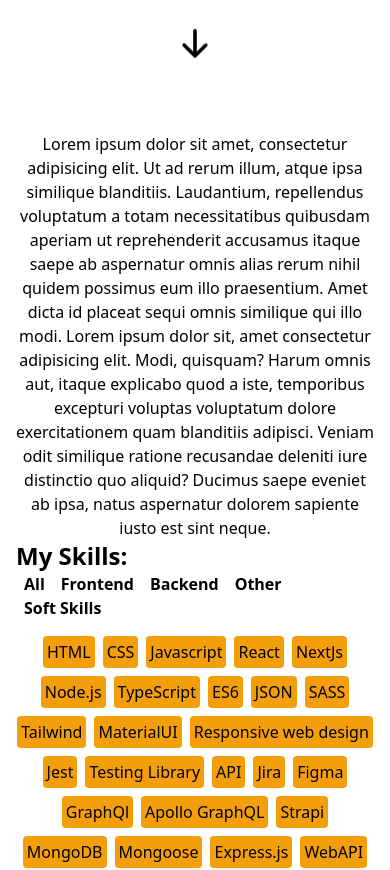
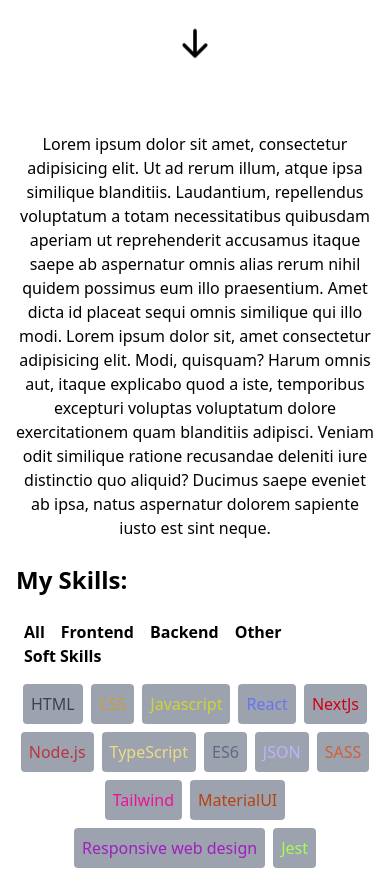
Before and after one commit to smarthulala/personalPortfolio, a Next.js app: page / in a window 390 px wide. Shown: the part 940-1810 px from the top of the page. Built offline with nearby package versions, Linux system fonts and the light colour scheme.

Commit message:
refactor

```diff
--- a/src/components/About.tsx
+++ b/src/components/About.tsx
@@ -13,9 +13,18 @@ export default function About() {
   console.log(selectedCategory)
   console.log(filteredSkills)
 
+  const getRandomColor = () => {
+    const letters = '0123456789ABCDEF'
+    let color = '#'
+    for (let i = 0; i < 6; i++) {
+      color += letters[Math.floor(Math.random() * 16)]
+    }
+    return color
+  }
+
   return (
-    <div className='md:flex mb-10 w-screen md:px-24 px-4'>
-      <div className='md:w-1/2 text-center md:text-left'>
+    <div className='md:flex justify-center mb-10 w-screen gap-4 md:px-24 px-4'>
+      <div className='md:w-1/3 text-center md:text-left'>
         Lorem ipsum dolor sit amet, consectetur adipisicing elit. Ut ad rerum
         illum, atque ipsa similique blanditiis. Laudantium, repellendus
         voluptatum a totam necessitatibus quibusdam aperiam ut reprehenderit
@@ -29,9 +38,8 @@ export default function About() {
         natus aspernatur dolorem sapiente iusto est sint neque.
       </div>
       <div className='flex flex-col gap-4 md:w-1/2'>
-        <div className='md:flex'>
-          <div className='text-2xl font-bold'>My Skills:</div>
-
+        <div className='md:flex justify-between md:my-4'>
+          <div className='my-6 md:my-0 text-2xl font-bold'>My Skills:</div>
           {skillCategories.map((category, idx) => {
             return (
               <button
@@ -50,7 +58,8 @@ export default function About() {
           {filteredSkills.map((skill, index) => (
             <div
               key={index}
-              className=' bg-amber-500 rounded hover:scale-105 duration-300 text-center p-1'
+              className='bg-gray-400 rounded hover:scale-105 duration-300 text-center p-2'
+              style={{ color: getRandomColor() }}
             >
               {skill.title}
             </div>
--- a/src/components/Data.tsx
+++ b/src/components/Data.tsx
@@ -42,9 +42,9 @@ export const skills = [
 ]
 
 export const skillCategories = [
-  { label: 'All', className: 'button' },
-  { label: 'Frontend', className: 'button' },
-  { label: 'Backend', className: 'button' },
-  { label: 'Other', className: 'button' },
-  { label: 'Soft Skills', className: 'button' },
+  { label: 'All' },
+  { label: 'Frontend' },
+  { label: 'Backend' },
+  { label: 'Other' },
+  { label: 'Soft Skills' },
 ]
```
